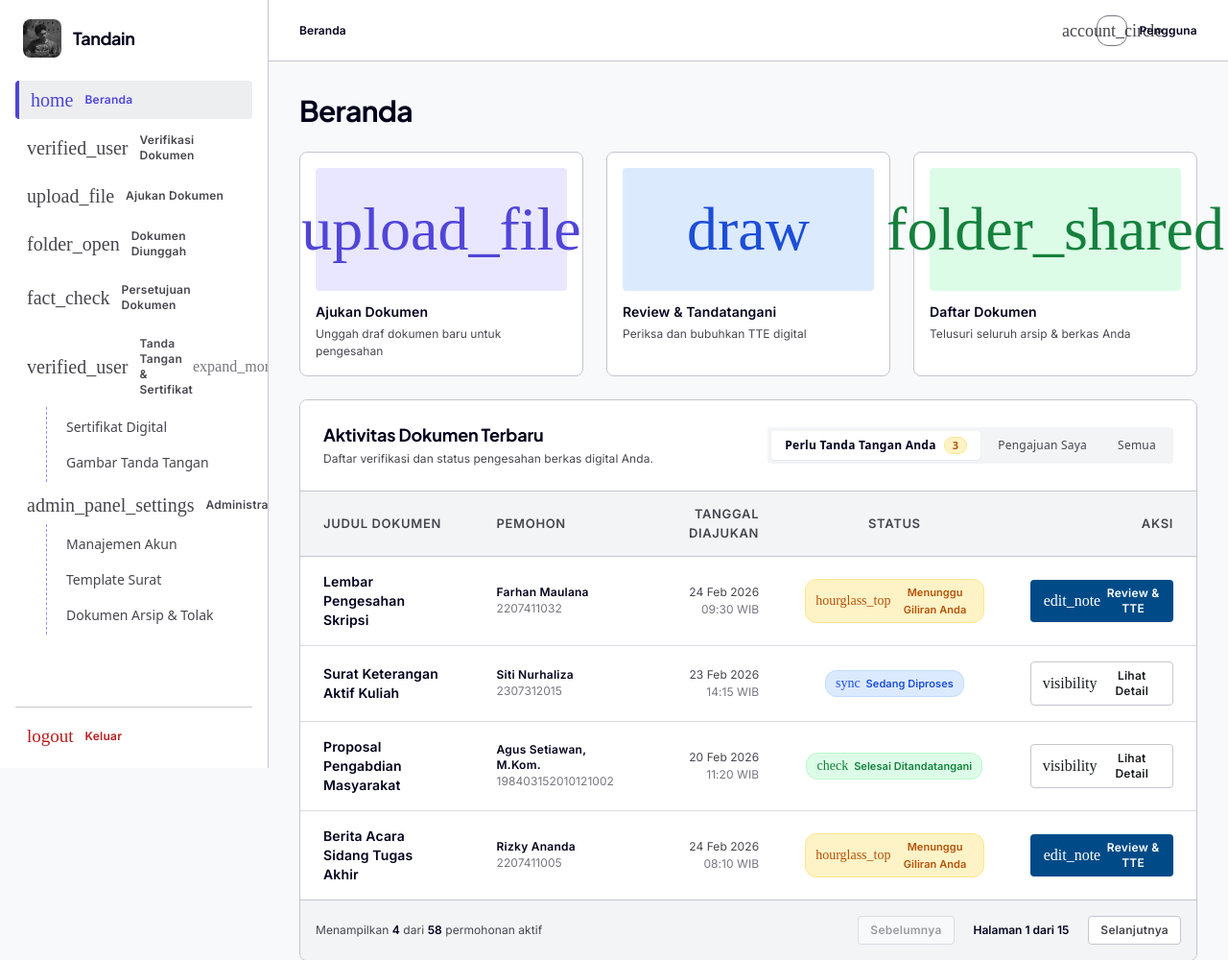
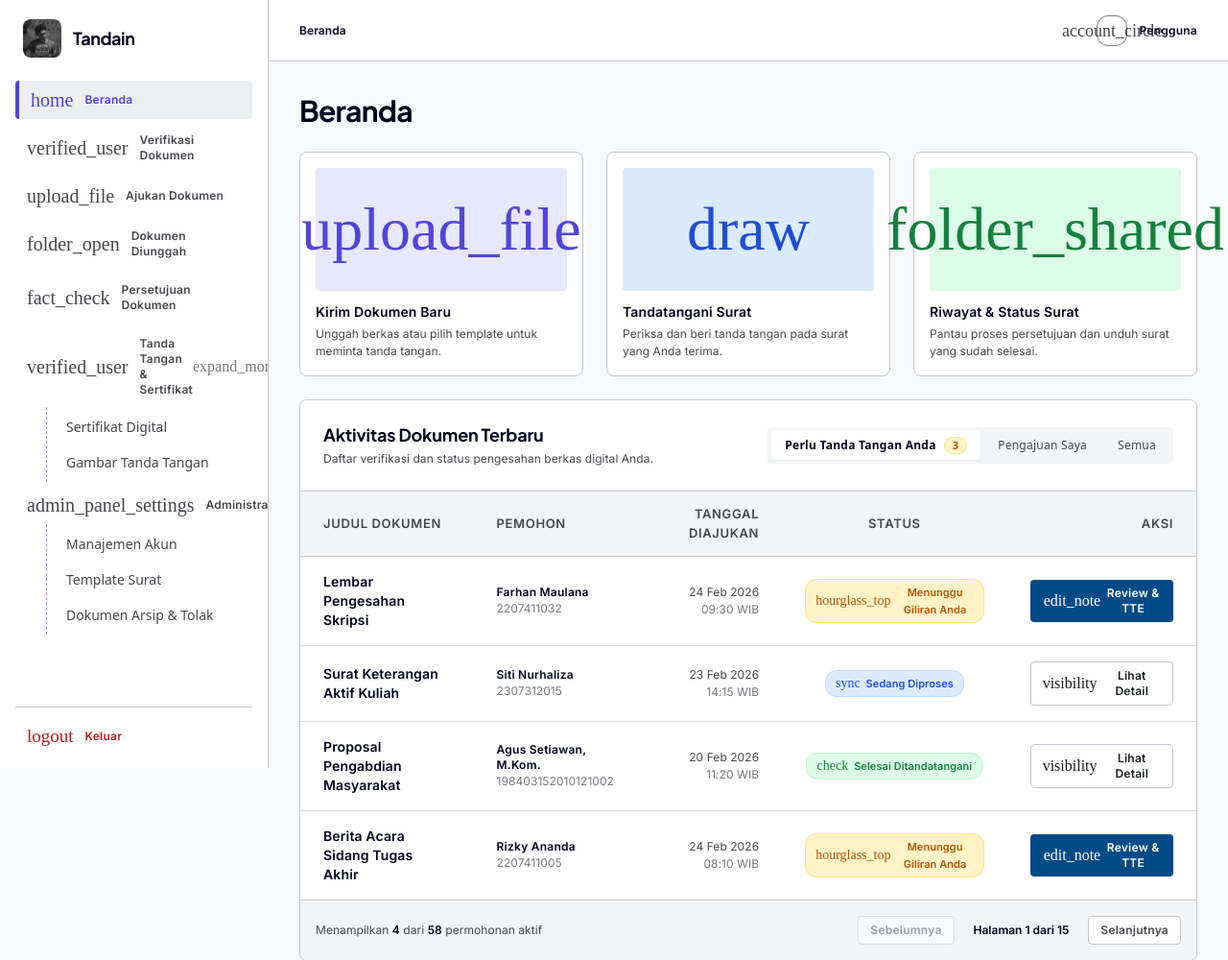
Before and after one commit to MarsXynexis/Tandain, a PHP site: page /Tandain/dashboard in a window 1280 px wide. Shown: the top 1000 px of the page at 96% size. Run offline with PHP 8.4, Linux system fonts and the light colour scheme; the visitor is signed in with stand-in values (Sample User, id 1); some libraries are stand-ins or nearby versions; some web fonts are replaced.

Commit message:
fix: navigation card link di dashboard

```diff
--- a/views/dashboard/index.php
+++ b/views/dashboard/index.php
@@ -17,18 +17,18 @@
           <span class="material-symbols-outlined text-[64px]" aria-hidden="true">upload_file</span>
         </div>
         <div class="mt-3">
-          <h2 class="font-label-lg text-label-lg font-semibold text-primary">Ajukan Dokumen</h2>
-          <p class="mt-1 font-body-sm text-body-sm text-on-surface-variant">Unggah draf dokumen baru untuk pengesahan</p>
+          <h2 class="font-label-lg text-label-lg font-semibold text-primary">Kirim Dokumen Baru</h2>
+          <p class="mt-1 font-body-sm text-body-sm text-on-surface-variant">Unggah berkas atau pilih template untuk meminta tanda tangan.</p>
         </div>
       </a>
 
-      <a class="group rounded-xl border border-outline-variant bg-surface-container-lowest p-4 transition-all hover:-translate-y-0.5 hover:border-secondary hover:shadow-md" href="/Tandain/document/signed">
+      <a class="group rounded-xl border border-outline-variant bg-surface-container-lowest p-4 transition-all hover:-translate-y-0.5 hover:border-secondary hover:shadow-md" href="/Tandain/inbox">
         <div class="flex h-32 items-center justify-center rounded-lg bg-[#dceafe] text-[#1d4ed8] transition-colors group-hover:bg-[#cfe0fc]">
           <span class="material-symbols-outlined text-[64px]" aria-hidden="true">draw</span>
         </div>
         <div class="mt-3">
-          <h2 class="font-label-lg text-label-lg font-semibold text-primary">Review &amp; Tandatangani</h2>
-          <p class="mt-1 font-body-sm text-body-sm text-on-surface-variant">Periksa dan bubuhkan TTE digital</p>
+          <h2 class="font-label-lg text-label-lg font-semibold text-primary">Tandatangani Surat</h2>
+          <p class="mt-1 font-body-sm text-body-sm text-on-surface-variant">Periksa dan beri tanda tangan pada surat yang Anda terima.</p>
         </div>
       </a>
 
@@ -37,8 +37,8 @@
           <span class="material-symbols-outlined text-[64px]" aria-hidden="true">folder_shared</span>
         </div>
         <div class="mt-3">
-          <h2 class="font-label-lg text-label-lg font-semibold text-primary">Daftar Dokumen</h2>
-          <p class="mt-1 font-body-sm text-body-sm text-on-surface-variant">Telusuri seluruh arsip &amp; berkas Anda</p>
+          <h2 class="font-label-lg text-label-lg font-semibold text-primary">Riwayat &amp; Status Surat</h2>
+          <p class="mt-1 font-body-sm text-body-sm text-on-surface-variant">Pantau proses persetujuan dan unduh surat yang sudah selesai.</p>
         </div>
       </a>
 
```
